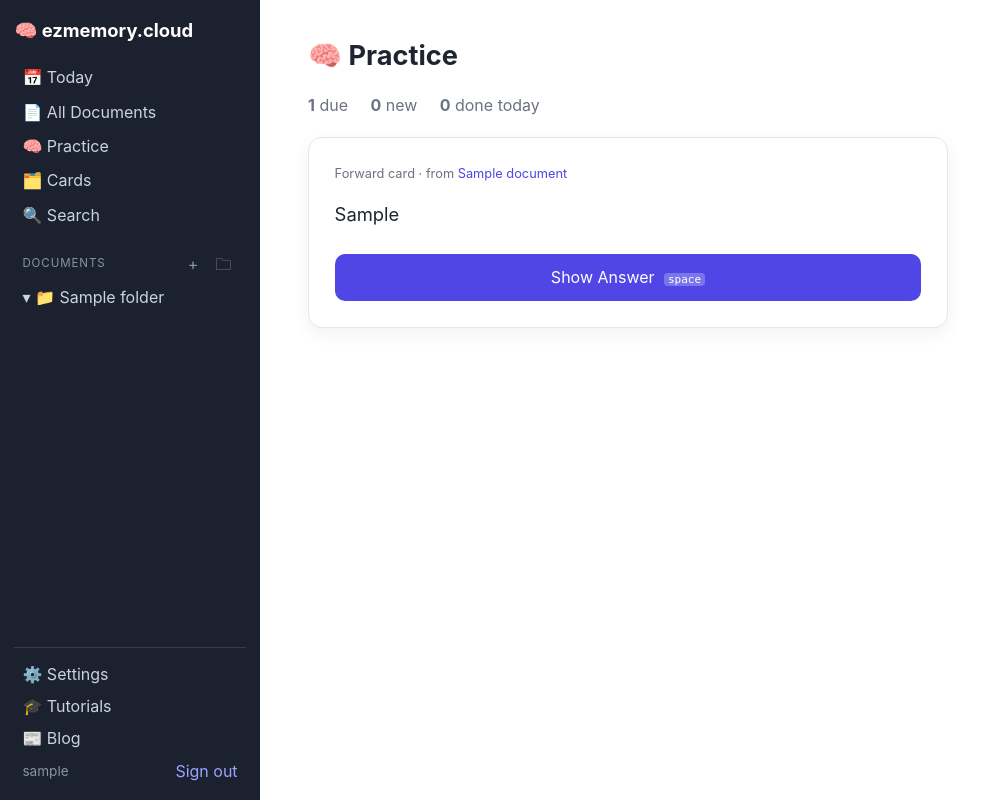
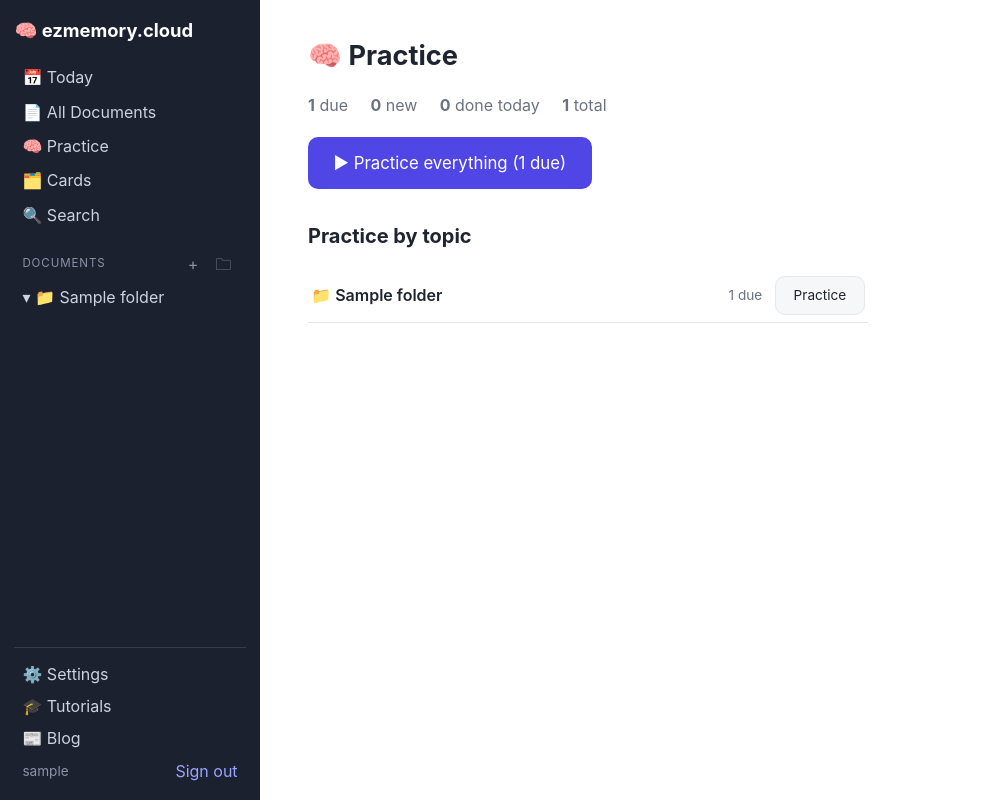
Before and after one commit to sethstenzel/ezmemory-cloud, a Django app: page /practice/ in a window 1280 px wide. Shown: the whole page, without its empty margins (0-995 px from the left). Run offline with Django 5.2, Linux system fonts and the light colour scheme; a user stored in the database is signed in; tables that the repository leaves empty hold one stand-in row (values such as "Sample post"); data that the repository does not hold is empty.

Commit message:
Topics rename, modal practice sessions, and topic-scoped practice
- All user-facing "folder" language is now "topic" (sidebar, menus, quota
  and validation messages, seeded tutorial content refreshed)
- Practice sessions run in a modal launched from the Practice page; Escape
  or the close button ends the session and refreshes counts
- Practice page shows a "Practice everything" button plus a nested topic
  list with subtree due counts; each topic/subtopic launches a scoped
  session (includes all nested subtopics, preserved across ratings)

Co-Authored-By: Claude Fable 5 <noreply@anthropic.com>

```diff
--- a/ezmemory/settings.py
+++ b/ezmemory/settings.py
@@ -180,7 +180,7 @@ EZMEMORY_MAX_DOC_TITLE_CHARS = 200
 EZMEMORY_SIGNUPS_PER_IP_PER_HOUR = 5
 
 # Bump on any CSS/JS change so browsers can't serve stale cached assets.
-EZMEMORY_ASSET_VERSION = "7"
+EZMEMORY_ASSET_VERSION = "8"
 
 # Push notifications (Web Push / VAPID). Keys are auto-generated on first use
 # into BASE_DIR/vapid_private_key.pem (gitignored).
--- a/flashcards/views.py
+++ b/flashcards/views.py
@@ -1,27 +1,82 @@
+from collections import Counter
+
 from django.contrib.auth.decorators import login_required
 from django.shortcuts import get_object_or_404, render
 from django.utils import timezone
 from django.views.decorators.http import require_POST
 
+from notes.models import Folder
 from notes.views import sidebar_context
 
 from .models import Card, ReviewLog
 
 
-def queue_stats(user):
+def descendant_topic_ids(topic):
+    """The topic's id plus every descendant subtopic id."""
+    children = {}
+    for fid, pid in Folder.objects.filter(user=topic.user).values_list("id", "parent_id"):
+        children.setdefault(pid, []).append(fid)
+    ids, stack = [], [topic.id]
+    while stack:
+        current = stack.pop()
+        ids.append(current)
+        stack.extend(children.get(current, []))
+    return ids
+
+
+def scoped_cards(user, topic=None):
+    qs = Card.objects.filter(user=user)
+    if topic is not None:
+        qs = qs.filter(node__document__folder_id__in=descendant_topic_ids(topic))
+    return qs
+
+
+def get_topic(request):
+    topic_id = request.GET.get("topic") or None
+    if not topic_id:
+        return None
+    return get_object_or_404(Folder, pk=topic_id, user=request.user)
+
+
+def queue_stats(user, topic=None):
     now = timezone.now()
     today_start = timezone.localtime(now).replace(hour=0, minute=0, second=0, microsecond=0)
-    due = Card.objects.filter(user=user, due_at__lte=now)
+    cards = scoped_cards(user, topic)
+    due = cards.filter(due_at__lte=now)
     return {
         "due_count": due.count(),
         "new_count": due.filter(repetitions=0, interval=0).count(),
         "reviewed_today": ReviewLog.objects.filter(card__user=user, reviewed_at__gte=today_start).count(),
-        "total_cards": Card.objects.filter(user=user).count(),
+        "total_cards": cards.count(),
     }
 
 
-def next_due_card(user):
-    return Card.objects.filter(user=user, due_at__lte=timezone.now()).order_by("due_at").first()
+def next_due_card(user, topic=None):
+    return scoped_cards(user, topic).filter(due_at__lte=timezone.now()).order_by("due_at").first()
+
+
+def topic_tree_with_due(user):
+    """Nested [{topic, due, children}] where due counts include subtopics."""
+    now = timezone.now()
+    per_topic = Counter(
+        Card.objects.filter(user=user, due_at__lte=now)
+        .exclude(node__document__folder=None)
+        .values_list("node__document__folder_id", flat=True)
+    )
+    topics = list(Folder.objects.filter(user=user))
+    children = {}
+    for t in topics:
+        children.setdefault(t.parent_id, []).append(t)
+
+    def build(parent_id):
+        items = []
+        for t in sorted(children.get(parent_id, []), key=lambda f: f.name.lower()):
+            kids = build(t.id)
+            due = per_topic.get(t.id, 0) + sum(k["due"] for k in kids)
+            items.append({"topic": t, "due": due, "children": kids})
+        return items
+
+    return build(None)
 
 
 @login_required
@@ -29,17 +84,25 @@ def queue(request):
     return render(
         request,
         "flashcards/queue.html",
-        {"stats": queue_stats(request.user), **sidebar_context(request)},
+        {
+            "stats": queue_stats(request.user),
+            "topic_tree": topic_tree_with_due(request.user),
+            **sidebar_context(request),
+        },
     )
 
 
 @login_required
 def queue_next(request):
-    card = next_due_card(request.user)
+    topic = get_topic(request)
     return render(
         request,
         "flashcards/_card.html",
-        {"card": card, "stats": queue_stats(request.user)},
+        {
+            "card": next_due_card(request.user, topic),
+            "stats": queue_stats(request.user, topic),
+            "topic": topic,
+        },
     )
 
 
@@ -47,6 +110,7 @@ def queue_next(request):
 @require_POST
 def queue_answer(request, pk):
     card = get_object_or_404(Card, pk=pk, user=request.user)
+    topic = get_topic(request)
     try:
         rating = int(request.POST.get("rating", ""))
     except ValueError:
@@ -54,11 +118,14 @@ def queue_answer(request, pk):
     if rating not in (Card.RATING_AGAIN, Card.RATING_HARD, Card.RATING_GOOD, Card.RATING_EASY):
         rating = Card.RATING_GOOD
     card.apply_rating(rating)
-    next_card = next_due_card(request.user)
     return render(
         request,
         "flashcards/_card.html",
-        {"card": next_card, "stats": queue_stats(request.user)},
+        {
+            "card": next_due_card(request.user, topic),
+            "stats": queue_stats(request.user, topic),
+            "topic": topic,
+        },
     )
 
 
--- a/notes/limits.py
+++ b/notes/limits.py
@@ -28,4 +28,4 @@ def folder_quota_left(user):
 
 NODE_QUOTA_MESSAGE = "You've reached the note limit for your account, so this bullet wasn't added. Delete some notes to free up space."
 DOCUMENT_QUOTA_MESSAGE = "You've reached the document limit for your account. Delete a document to create a new one."
-FOLDER_QUOTA_MESSAGE = "You've reached the folder limit for your account. Delete a folder to create a new one."
+FOLDER_QUOTA_MESSAGE = "You've reached the topic limit for your account. Delete a topic to create a new one."
--- a/notes/views.py
+++ b/notes/views.py
@@ -233,9 +233,9 @@ def folder_move(request, pk):
     if parent_id:
         parent = get_object_or_404(Folder, pk=parent_id, user=request.user)
         if parent.pk == folder.pk or any(a.pk == folder.pk for a in parent.ancestors()):
-            return quota_denied("A folder can't be moved into itself or one of its subfolders.")
+            return quota_denied("A topic can't be moved into itself or one of its subtopics.")
         if sum(1 for _ in parent.ancestors()) >= 9:
-            return quota_denied("Folders can't be nested this deep.")
+            return quota_denied("Topics can't be nested this deep.")
         folder.parent = parent
     else:
         folder.parent = None
--- a/static/css/app.css
+++ b/static/css/app.css
@@ -209,6 +209,36 @@ a.ref { border-bottom: 1px dashed var(--accent); }
 .rate-good { background: #16a34a; }
 .rate-easy { background: #2563eb; }
 .rate:hover { filter: brightness(1.08); }
+.start-practice { font-size: 1.05rem; padding: .8rem 1.6rem; }
+.start-practice:disabled { opacity: .5; cursor: default; }
+.topics-heading { margin-top: 2rem; }
+.topic-list { max-width: 560px; }
+.topic-row {
+  display: flex; align-items: center; gap: .8rem;
+  padding: .45rem .2rem; border-bottom: 1px solid var(--line);
+}
+.topic-name { flex: 1; font-weight: 600; }
+.topic-due { font-size: .85rem; }
+.topic-practice-btn { padding: .25rem .9rem; font-size: .85rem; }
+.topic-practice-btn:disabled { opacity: .45; cursor: default; }
+.topic-children { margin-left: 1.6rem; }
+
+.modal-overlay {
+  position: fixed; inset: 0; z-index: 200;
+  background: rgba(20, 24, 36, .6); backdrop-filter: blur(2px);
+  display: flex; align-items: flex-start; justify-content: center;
+  padding: 6vh 1rem;
+}
+.modal {
+  position: relative; background: var(--bg);
+  border-radius: 16px; box-shadow: 0 20px 60px rgba(0, 0, 0, .4);
+  width: 100%; max-width: 640px; max-height: 86vh; overflow-y: auto;
+  padding: 1.6rem;
+}
+.modal-close { position: absolute; top: .8rem; right: .8rem; font-size: 1.05rem; color: var(--muted); }
+.modal .review-card { border: none; box-shadow: none; padding: .4rem 0 0; }
+.modal-stats { margin-bottom: .6rem; }
+
 .all-done { text-align: center; padding: 3rem 1rem; }
 .all-done-emoji { font-size: 3rem; }
 .card-table { width: 100%; border-collapse: collapse; font-size: .92rem; }
--- a/templates/_sidebar_folder.html
+++ b/templates/_sidebar_folder.html
@@ -6,10 +6,10 @@
       <span x-text="open ? '▾' : '▸'"></span> 📁 {{ folder.name }}
     </button>
     <form method="post" action="{% url 'folder_delete' folder.pk %}" class="folder-delete-form"
-          onsubmit="return confirm('Delete folder “{{ folder.name }}”? Documents and subfolders inside move up a level.')">
+          onsubmit="return confirm('Delete topic “{{ folder.name }}”? Documents and subtopics inside move up a level.')">
       {% csrf_token %}
       <input type="hidden" name="next" value="{{ request.path }}">
-      <button type="submit" class="icon-btn folder-x" title="Delete folder">✕</button>
+      <button type="submit" class="icon-btn folder-x" title="Delete topic">✕</button>
     </form>
   </div>
   <div class="folder-children" x-show="open">
--- a/templates/app_base.html
+++ b/templates/app_base.html
@@ -12,12 +12,12 @@
       <a href="{% url 'search' %}">🔍 Search</a>
     </nav>
 
-    <div class="sidebar-section" data-drop-folder="" title="Drop a document here to move it out of its folder">
+    <div class="sidebar-section" data-drop-folder="" title="Drop a document here to move it out of its topic">
       <div class="sidebar-heading">
         <span class="heading-clear" title="Click to target the top level" @click="selectedFolder = ''">Documents</span>
         <span class="sidebar-actions">
-          <button class="icon-btn" title="New document (created in the selected folder)" @click="newDoc = !newDoc">+</button>
-          <button class="icon-btn" title="New folder (created in the selected folder)" @click="newFolder = !newFolder">🗀</button>
+          <button class="icon-btn" title="New document (created in the selected topic)" @click="newDoc = !newDoc">+</button>
+          <button class="icon-btn" title="New topic (created in the selected topic)" @click="newFolder = !newFolder">🗀</button>
         </span>
       </div>
 
@@ -25,7 +25,7 @@
         {% csrf_token %}
         <input type="hidden" name="folder" :value="selectedFolder">
         <input name="title" autocomplete="off"
-               :placeholder="selectedFolder ? 'Document title (in selected folder)…' : 'Document title…'"
+               :placeholder="selectedFolder ? 'Document title (in selected topic)…' : 'Document title…'"
                x-effect="if (newDoc) $nextTick(() => $el.focus())">
       </form>
       <form method="post" action="{% url 'folder_create' %}" x-show="newFolder" x-cloak class="sidebar-form">
@@ -33,7 +33,7 @@
         <input type="hidden" name="next" value="{{ request.path }}">
         <input type="hidden" name="parent" :value="selectedFolder">
         <input name="name" autocomplete="off"
-               :placeholder="selectedFolder ? 'Folder name (in selected folder)…' : 'Folder name…'"
+               :placeholder="selectedFolder ? 'Topic name (in selected topic)…' : 'Topic name…'"
                x-effect="if (newFolder) $nextTick(() => $el.focus())">
       </form>
 
--- a/templates/flashcards/_card.html
+++ b/templates/flashcards/_card.html
@@ -1,6 +1,7 @@
 {% load notes_extras %}
-<div class="queue-stats">
-  <span title="Cards due now"><strong>{{ stats.due_count }}</strong> due</span>
+<div class="queue-stats modal-stats">
+  {% if topic %}<span class="pill">📁 {{ topic.name }}</span>{% endif %}
+  <span title="Cards due in this session"><strong>{{ stats.due_count }}</strong> due</span>
   <span title="New cards in the due pile"><strong>{{ stats.new_count }}</strong> new</span>
   <span title="Reviews completed today"><strong>{{ stats.reviewed_today }}</strong> done today</span>
 </div>
@@ -22,16 +23,16 @@
     <div class="card-face card-back">{{ card.back|card_html }}</div>
     <div class="ratings">
       <button class="rate rate-again" x-ref="rate1"
-              hx-post="{% url 'queue_answer' card.pk %}" hx-vals='{"rating": 0}'
+              hx-post="{% url 'queue_answer' card.pk %}{% if topic %}?topic={{ topic.pk }}{% endif %}" hx-vals='{"rating": 0}'
               hx-target="#review-area" hx-swap="innerHTML">Again <kbd>1</kbd></button>
       <button class="rate rate-hard" x-ref="rate2"
-              hx-post="{% url 'queue_answer' card.pk %}" hx-vals='{"rating": 3}'
+              hx-post="{% url 'queue_answer' card.pk %}{% if topic %}?topic={{ topic.pk }}{% endif %}" hx-vals='{"rating": 3}'
               hx-target="#review-area" hx-swap="innerHTML">Hard <kbd>2</kbd></button>
       <button class="rate rate-good" x-ref="rate3"
-              hx-post="{% url 'queue_answer' card.pk %}" hx-vals='{"rating": 4}'
+              hx-post="{% url 'queue_answer' card.pk %}{% if topic %}?topic={{ topic.pk }}{% endif %}" hx-vals='{"rating": 4}'
               hx-target="#review-area" hx-swap="innerHTML">Good <kbd>3</kbd></button>
       <button class="rate rate-easy" x-ref="rate4"
-              hx-post="{% url 'queue_answer' card.pk %}" hx-vals='{"rating": 5}'
+              hx-post="{% url 'queue_answer' card.pk %}{% if topic %}?topic={{ topic.pk }}{% endif %}" hx-vals='{"rating": 5}'
               hx-target="#review-area" hx-swap="innerHTML">Easy <kbd>4</kbd></button>
     </div>
   </div>
@@ -39,8 +40,11 @@
 {% else %}
 <div class="all-done">
   <div class="all-done-emoji">🎉</div>
-  <h2>All caught up!</h2>
-  <p class="muted">No cards are due right now. Add flashcards to your notes with
-    <code>Front :: Back</code> and they'll show up here when it's time to review.</p>
+  <h2>All caught up{% if topic %} in {{ topic.name }}{% endif %}!</h2>
+  <p class="muted">
+    {% if topic %}No cards from this topic are due right now.
+    {% else %}No cards are due right now. Add flashcards to your notes with
+    <code>Front :: Back</code> and they'll show up here when it's time to review.{% endif %}
+  </p>
 </div>
 {% endif %}
--- /dev/null
+++ b/templates/flashcards/_topic_row.html
@@ -0,0 +1,17 @@
+<div class="topic-row-wrap">
+  <div class="topic-row">
+    <span class="topic-name">📁 {{ item.topic.name }}</span>
+    <span class="topic-due muted">{{ item.due }} due</span>
+    <button class="btn-secondary topic-practice-btn" @click="practicing = true"
+            hx-get="{% url 'queue_next' %}?topic={{ item.topic.pk }}"
+            hx-target="#review-area" hx-swap="innerHTML"
+            {% if not item.due %}disabled{% endif %}>Practice</button>
+  </div>
+  {% if item.children %}
+    <div class="topic-children">
+      {% for child in item.children %}
+        {% include "flashcards/_topic_row.html" with item=child %}
+      {% endfor %}
+    </div>
+  {% endif %}
+</div>
--- a/templates/flashcards/queue.html
+++ b/templates/flashcards/queue.html
@@ -1,10 +1,40 @@
 {% extends "app_base.html" %}
 {% block title %}Practice — ezmemory.cloud{% endblock %}
 {% block content %}
-<div class="page queue-page">
+<div class="page queue-page" x-data="{ practicing: false }"
+     @keydown.escape.window="if (practicing) { practicing = false; location.reload(); }">
   <h1>🧠 Practice</h1>
-  <div id="review-area" hx-get="{% url 'queue_next' %}" hx-trigger="load" hx-swap="innerHTML">
-    <p class="muted">Loading queue…</p>
+  <div class="queue-stats">
+    <span title="Cards due now"><strong>{{ stats.due_count }}</strong> due</span>
+    <span title="New cards in the due pile"><strong>{{ stats.new_count }}</strong> new</span>
+    <span title="Reviews completed today"><strong>{{ stats.reviewed_today }}</strong> done today</span>
+    <span title="All cards"><strong>{{ stats.total_cards }}</strong> total</span>
+  </div>
+
+  <button class="btn-primary start-practice" @click="practicing = true"
+          hx-get="{% url 'queue_next' %}" hx-target="#review-area" hx-swap="innerHTML"
+          {% if not stats.due_count %}disabled{% endif %}>
+    ▶ Practice everything{% if stats.due_count %} ({{ stats.due_count }} due){% endif %}
+  </button>
+
+  {% if topic_tree %}
+    <h2 class="topics-heading">Practice by topic</h2>
+    <div class="topic-list">
+      {% for item in topic_tree %}
+        {% include "flashcards/_topic_row.html" with item=item %}
+      {% endfor %}
+    </div>
+  {% else %}
+    <p class="muted">Organize documents into topics (sidebar 🗀) to practice one subject at a time.</p>
+  {% endif %}
+
+  <div class="modal-overlay" x-show="practicing" x-cloak
+       @click.self="practicing = false; location.reload()">
+    <div class="modal" role="dialog" aria-label="Practice session">
+      <button class="modal-close icon-btn" title="End session"
+              @click="practicing = false; location.reload()">✕</button>
+      <div id="review-area"><p class="muted">Loading…</p></div>
+    </div>
   </div>
 </div>
 {% endblock %}
--- a/templates/notes/document.html
+++ b/templates/notes/document.html
@@ -18,7 +18,7 @@
       <div class="menu-pop" x-show="menu" x-cloak @click.outside="menu = false">
         <form method="post" action="{% url 'document_move' document.pk %}">
           {% csrf_token %}
-          <label class="menu-label">Folder
+          <label class="menu-label">Topic
             <select name="folder" onchange="this.form.submit()">
               <option value="">(none)</option>
               {% for folder in sidebar_folders %}
--- a/templates/notes/documents.html
+++ b/templates/notes/documents.html
@@ -9,7 +9,7 @@
       <section class="doc-group">
         <h3>📁 {{ folder.name }}
           <form method="post" action="{% url 'folder_delete' folder.pk %}" class="inline-form"
-                onsubmit="return confirm('Delete folder? Documents inside will be kept.')">
+                onsubmit="return confirm('Delete topic? Documents inside will be kept.')">
             {% csrf_token %}<button class="link-btn muted" type="submit">delete</button>
           </form>
         </h3>
@@ -18,7 +18,7 @@
             <li><a href="{% url 'document_detail' doc.pk %}">{{ doc.title }}</a>
                 <span class="muted">updated {{ doc.updated_at|date:"M j, Y" }}</span></li>
           {% empty %}
-            <li class="muted">Empty folder</li>
+            <li class="muted">Empty topic</li>
           {% endfor %}
         </ul>
       </section>
```
Also changed, not shown: accounts/management/commands/seed.py (+6 -6 lines), app_features.md (+7 -3 lines), README.md.
